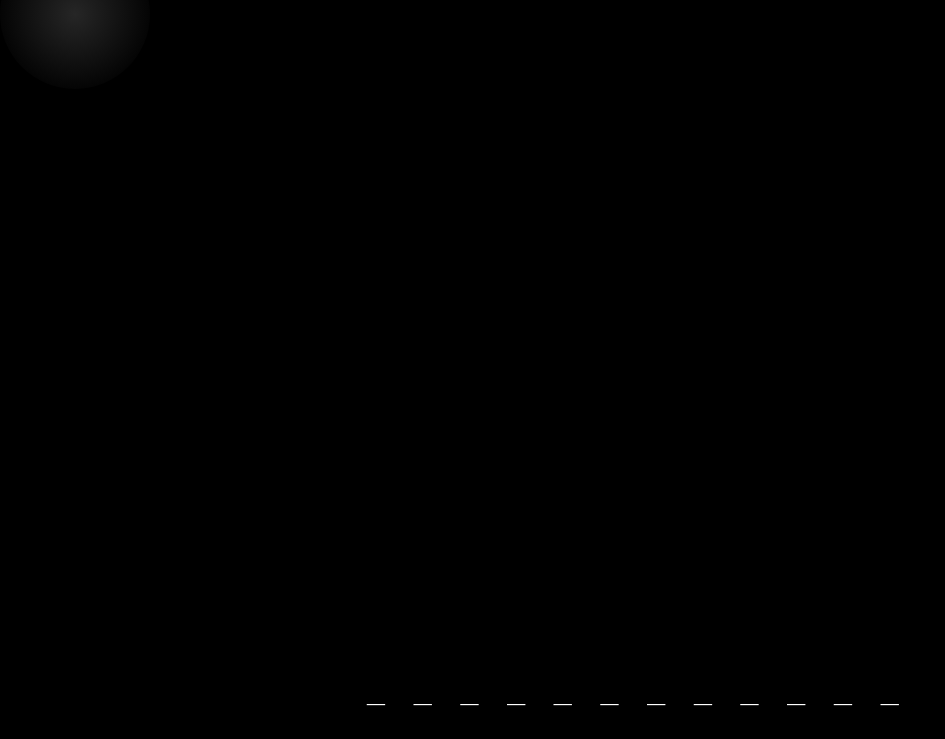
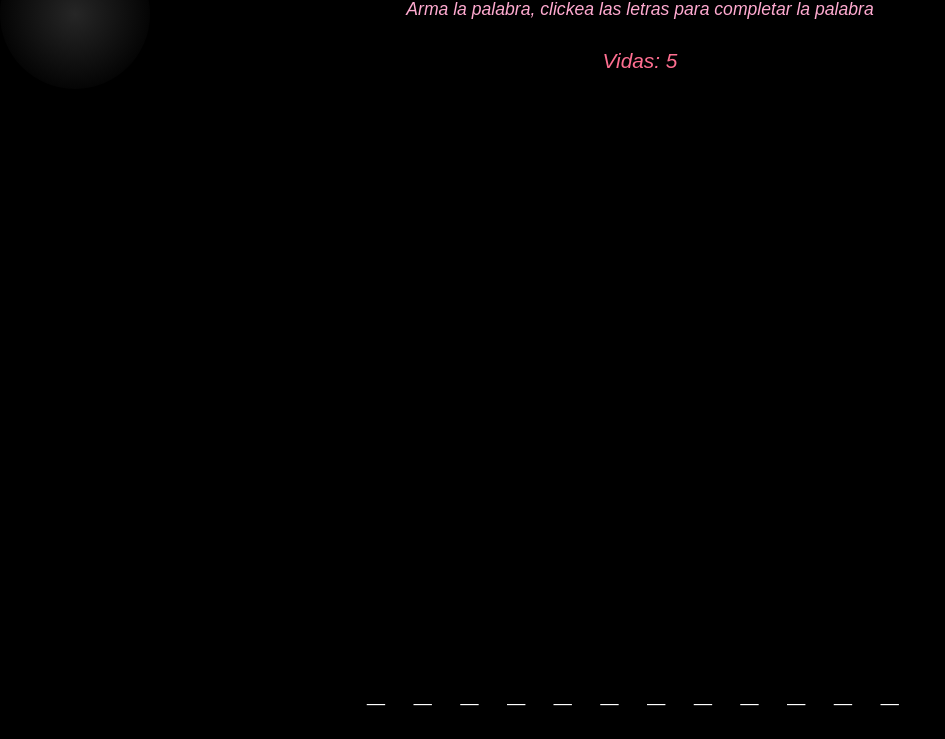
Before and after one commit to xNaTv/caja-2, a plain HTML site: page index.html in a window 1280 px wide. Shown: the part 61-800 px from the top of the page, without its empty margins (0-945 px from the left). Drawn offline with Linux system fonts and the light colour scheme.

Commit message:
Update index.html

```diff
--- a/index.html
+++ b/index.html
@@ -29,6 +29,18 @@
       font-style: italic;
       font-size: 2.5em;
       color: pink;
+      z-index: 10;
+      user-select: none;
+    }
+
+    #consejo {
+      position: fixed;
+      top: 60px;
+      left: 50%;
+      transform: translateX(-50%);
+      font-style: italic;
+      font-size: 1.1em;
+      color: #ffaad0;
       z-index: 10;
       user-select: none;
     }
@@ -106,11 +118,26 @@
       font-family: 'Cursive', sans-serif;
       user-select: none;
     }
+
+    #vidas-container {
+      position: fixed;
+      top: 110px;
+      left: 50%;
+      transform: translateX(-50%);
+      font-size: 1.3em;
+      color: #ff6f91;
+      font-style: italic;
+      user-select: none;
+      z-index: 10;
+    }
   </style>
 </head>
 <body>
 
   <h1>Caja 2 💝</h1>
+  <div id="consejo">Arma la palabra, clickea las letras para completar la palabra</div>
+  <div id="vidas-container">Vidas: 5</div>
+
   <div class="linterna" id="linterna"></div>
   <div id="letras-container"></div>
 
@@ -125,14 +152,15 @@
     const fraseContainer = document.getElementById('frase-container');
     const mensajeFinal = document.getElementById('mensaje-final');
     const linterna = document.getElementById('linterna');
+    const vidasContainer = document.getElementById('vidas-container');
+    const consejo = document.getElementById('consejo');
 
     // Mostrar la frase con guiones para letras y espacios normales
     function mostrarFrase(estado) {
-      // estado es array con true/false si la letra está descubierta
       let display = '';
       for(let i = 0; i < letrasFrase.length; i++){
         if(letrasFrase[i] === ' '){
-          display += '  '; // doble espacio para visual claro
+          display += '  ';
         } else {
           display += estado[i] ? letrasFrase[i].toUpperCase() : '_';
           display += ' ';
@@ -145,7 +173,7 @@
     let estadoLetras = letrasFrase.map(l => l === ' ' ? true : false);
     mostrarFrase(estadoLetras);
 
-    // Crear letras dispersas aleatorias (incluye letras del abecedario)
+    // Crear letras dispersas aleatorias
     const abecedario = "abcdefghijklmnopqrstuvwxyz".split('');
     const totalLetras = 50;
 
@@ -160,7 +188,6 @@
         contenedorLetras.appendChild(span);
       }
 
-      // Agregar letras de la frase para asegurar que estén
       letrasFrase.forEach(letra => {
         if(letra !== ' '){
           const span = document.createElement('span');
@@ -199,8 +226,16 @@
 
     window.addEventListener('mousemove', actualizarLinterna);
 
+    // Vidas para errores
+    let vidas = 5;
+    vidasContainer.textContent = `Vidas: ${vidas}`;
+
+    // Bloqueo para cuando pierde o gana
+    let juegoTerminado = false;
+
     // Click en letras
     contenedorLetras.addEventListener('click', e => {
+      if(juegoTerminado) return; // bloquea clicks si terminó
       if(!e.target.classList.contains('letra') || e.target.classList.contains('clicked')){
         return;
       }
@@ -222,17 +257,31 @@
 
         // Si completó la frase:
         if(estadoLetras.every(v => v === true)){
+          juegoTerminado = true;
           mensajeFinal.textContent = 'Felicidades amor: el codigo de la caja es "te conoci"';
           mensajeFinal.style.display = 'block';
+          vidasContainer.style.display = 'none';
+          consejo.style.display = 'none';
         }
       } else {
-        // Letra incorrecta: parpadeo rojo corto
+        // Letra incorrecta: pierde vida
+        vidas--;
+        vidasContainer.textContent = `Vidas: ${vidas}`;
         e.target.style.color = 'red';
         setTimeout(() => {
           if(!e.target.classList.contains('clicked')){
             e.target.style.color = 'black';
           }
         }, 500);
+
+        if(vidas <= 0){
+          juegoTerminado = true;
+          mensajeFinal.textContent = 'Perdiste :c\nRefresca la página para intentarlo de nuevo.';
+          mensajeFinal.style.color = '#ff4444';
+          mensajeFinal.style.display = 'block';
+          vidasContainer.style.display = 'none';
+          consejo.style.display = 'none';
+        }
       }
     });
   </script>
```
